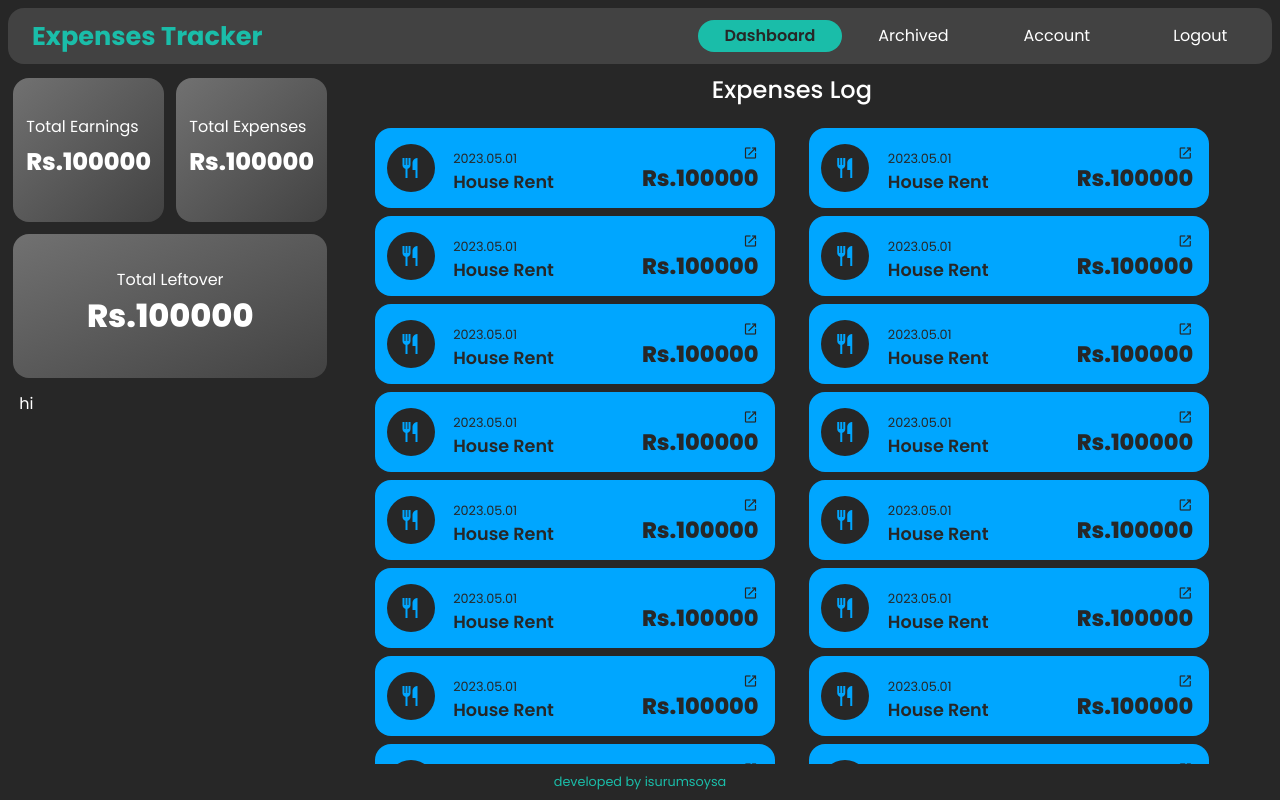
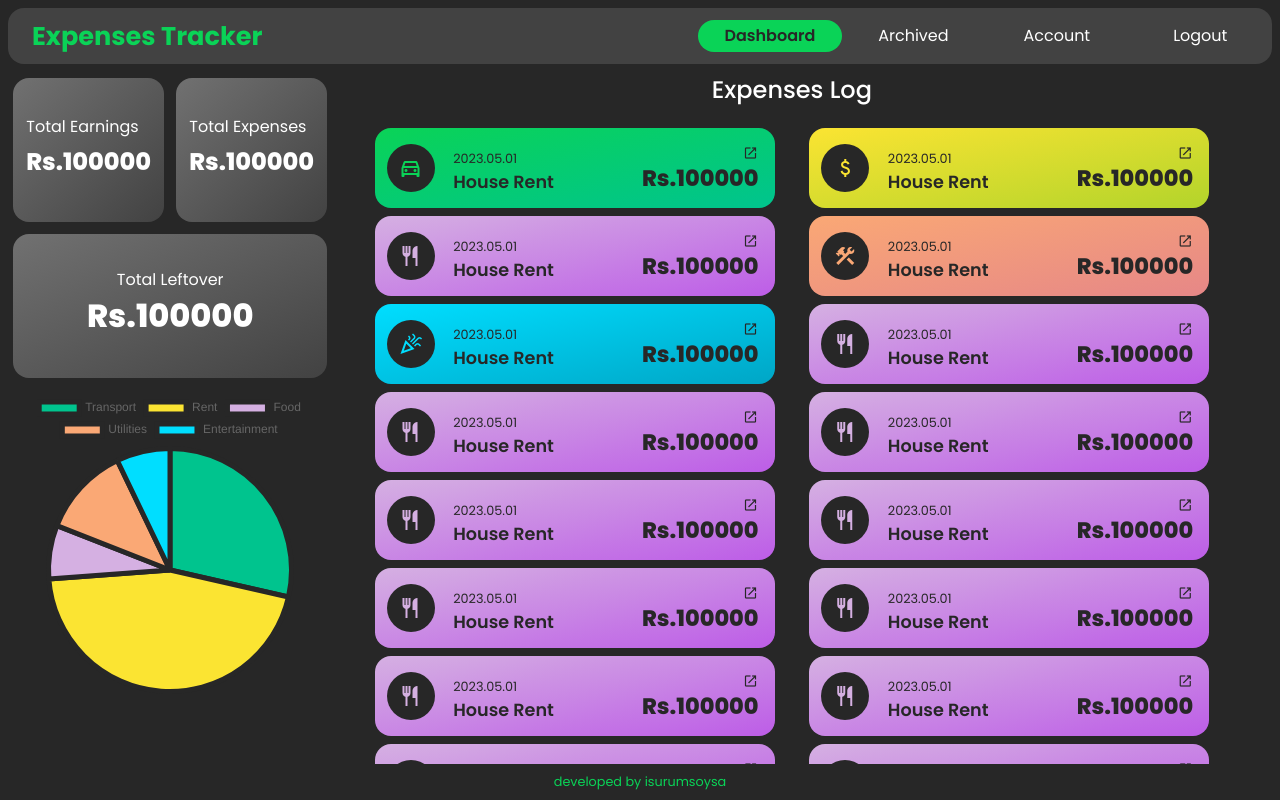
Before and after one commit to IsuruMSoysa/expenses-tracker, a React (Vite) app in the folder Frontend/: page /Dashboard in a window 1280 px wide. Built offline with nearby package versions, Linux system fonts and the light colour scheme.

Commit message:
chart js added

```diff
--- a/Frontend/package.json
+++ b/Frontend/package.json
@@ -12,9 +12,12 @@
   "dependencies": {
     "@reduxjs/toolkit": "^1.9.5",
     "bootstrap": "^5.2.3",
+    "chart.js": "^4.3.0",
+    "chartjs-plugin-gradient": "^0.6.1",
     "node-sass": "^8.0.0",
     "react": "^18.2.0",
     "react-bootstrap": "^2.7.4",
+    "react-chartjs-2": "^5.2.0",
     "react-datepicker": "^4.11.0",
     "react-dom": "^18.2.0",
     "react-router-dom": "^6.11.0"
--- /dev/null
+++ b/Frontend/src/components/CategoryData/index.jsx
@@ -0,0 +1,31 @@
+import { Row, Col } from "react-bootstrap";
+import { Chart as ChartJS, ArcElement, Tooltip, Legend } from "chart.js";
+import { Pie } from "react-chartjs-2";
+
+ChartJS.register(ArcElement, Tooltip, Legend);
+
+const data = {
+  labels: ["Transport", "Rent", "Food", "Utilities", "Entertainment"],
+  datasets: [
+    {
+      label: "# of Votes",
+      fontColor: "#ffffff",
+      data: [12, 19, 3, 5, 3],
+      backgroundColor: ["#00C48E", "#FBE432", "#D5B0E2", "#FAA875", "#00DEFF"],
+      borderColor: ["#272727", "#272727", "#272727", "#272727", "#272727"],
+      borderWidth: 5,
+    },
+  ],
+};
+
+function CategoryData() {
+  return (
+    <Row>
+      <Col>
+        <Pie data={data} />
+      </Col>
+    </Row>
+  );
+}
+
+export default CategoryData;
--- a/Frontend/src/components/ExpenseCard/index.jsx
+++ b/Frontend/src/components/ExpenseCard/index.jsx
@@ -4,7 +4,8 @@ import { Row, Col } from "react-bootstrap";
 
 function ExpenseCard(props) {
   const [expenseType, setExpenseType] = useState("autorenew");
-  const [carBg, setCardBg] = useState("grey");
+  const [cardBg, setCardBg] = useState("grey");
+  const [cardBg2, setCardBg2] = useState("grey");
 
   useEffect(matchIconName, [props.type]);
 
@@ -13,22 +14,27 @@ function ExpenseCard(props) {
       case "Transport":
         setExpenseType("directions_car");
         setCardBg("#0AD357");
+        setCardBg2("#00C48E");
         break;
       case "Rent":
         setExpenseType("attach_money");
-        setCardBg("#FFE100");
+        setCardBg("#FBE432");
+        setCardBg2("#B3D42B");
         break;
       case "Food":
         setExpenseType("restaurant");
-        setCardBg("#00A6FF");
+        setCardBg("#D5B0E2");
+        setCardBg2("#BD5DE7");
         break;
       case "Utilities":
         setExpenseType("construction");
-        setCardBg("#E863FF");
+        setCardBg("#FAA875");
+        setCardBg2("#E68787");
         break;
       case "Entertainment":
         setExpenseType("celebration");
-        setCardBg("#1abda9");
+        setCardBg("#00DEFF");
+        setCardBg2("#00A6C6");
         break;
       default:
         setExpenseType("autorenew");
@@ -36,10 +42,15 @@ function ExpenseCard(props) {
     }
   }
   return (
-    <Row className="expense-card m-1" style={{ backgroundColor: carBg }}>
+    <Row
+      className="expense-card m-1"
+      style={{
+        backgroundImage: `linear-gradient(to bottom right, ${cardBg}, ${cardBg2})`,
+      }}
+    >
       <Col xs={2}>
         <div className="icon-div">
-          <span className="material-symbols-outlined" style={{ color: carBg }}>
+          <span className="material-symbols-outlined" style={{ color: cardBg }}>
             {expenseType}
           </span>
         </div>
--- a/Frontend/src/components/ExpensesLog/index.jsx
+++ b/Frontend/src/components/ExpensesLog/index.jsx
@@ -7,7 +7,13 @@ function ExpensesLog() {
       amount: "100000",
       title: "House Rent",
       date: "2023.05.01",
-      type: "Food",
+      type: "Transport",
+    },
+    {
+      amount: "100000",
+      title: "House Rent",
+      date: "2023.05.01",
+      type: "Rent",
     },
     {
       amount: "100000",
@@ -19,19 +25,13 @@ function ExpensesLog() {
       amount: "100000",
       title: "House Rent",
       date: "2023.05.01",
-      type: "Food",
+      type: "Utilities",
     },
     {
       amount: "100000",
       title: "House Rent",
       date: "2023.05.01",
-      type: "Food",
-    },
-    {
-      amount: "100000",
-      title: "House Rent",
-      date: "2023.05.01",
-      type: "Food",
+      type: "Entertainment",
     },
     {
       amount: "100000",
--- a/Frontend/src/containers/DashboardPage/DashboardPage.jsx
+++ b/Frontend/src/containers/DashboardPage/DashboardPage.jsx
@@ -1,6 +1,7 @@
 import { Row, Col } from "react-bootstrap";
 import Navbar from "../../components/Navbar";
 import ExpensesLog from "../../components/ExpensesLog";
+import CategoryData from "../../components/CategoryData";
 
 function DashboardPage() {
   return (
@@ -36,7 +37,9 @@ function DashboardPage() {
             <Row className="dash-data-section">
               <Col>
                 <Row>
-                  <Col>hi</Col>
+                  <Col>
+                    <CategoryData />
+                  </Col>
                 </Row>
               </Col>
             </Row>
--- a/Frontend/src/styles/variables.scss
+++ b/Frontend/src/styles/variables.scss
@@ -1,7 +1,7 @@
-$primary-color: #1abda9;
+$primary-color: #0ad357;
 $secondary-color: #424242;
 $background-color: #272727;
-$brand-font-color: #1abda9;
+$brand-font-color: #0ad357;
 $primary-font-color: #ffffff;
 $secondary-font-color: #717171;
 $primary-error-color: #ff5d96;
```
Also changed, not shown: 1 other file (tests, documents, lock files or other folders).
